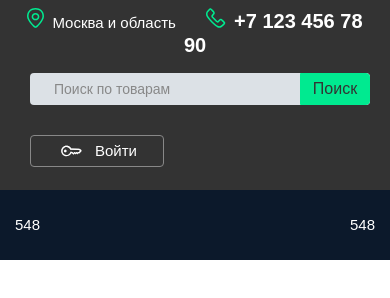
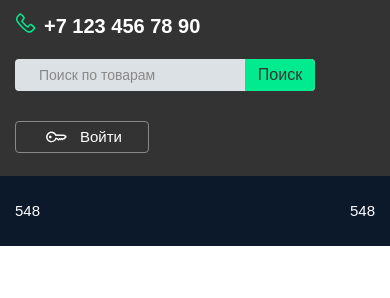
Before and after one commit to Roman2444/catalog-test, a plain HTML site: page index.html in a window 390 px wide. Drawn offline with Linux system fonts and the light colour scheme.

Commit message:
add adaptive to subheader search

```diff
--- a/css/style.css
+++ b/css/style.css
@@ -60,6 +60,7 @@ body {
 
 .subheader-search-wrapped-contact {
     align-items: center;
+    padding: 15px;
     /* text-align: center; */
     /* display: flex; */
     /* margin-right: 69px; */
@@ -103,16 +104,6 @@ body {
     min-width: 680px;
 
 }
-
-@media (max-width: 1250px) {
-    .input-wrapped {
-        position: relative;
-        width: 100%;
-        min-width: 340px;
-    }
-}
-
-
 
 .search-input {
     display:block;
@@ -192,6 +183,53 @@ body {
     vertical-align: middle;
 }
 
+@media (max-width: 1250px) {
+    .input-wrapped {
+        min-width: 340px;
+    }
+}
+
+@media (max-width: 763px) {
+.subheader-phone-number{
+    font-size: 15px;
+    font-weight: 700;
+    line-height: 22px;
+    color: #FFFFFF;
+    }
+}
+
+@media (max-width: 390px) {
+    .input-wrapped {
+        min-width: 300px;
+    }
+    .subheader-location {
+        display: none;
+
+    }
+    .subheader-phone-number{
+        font-size: 20px;
+        font-weight: 700;
+        line-height: 22px;
+    }
+    .subheader-search-wrapped-contact {
+        padding: 5px 0;
+    }
+    .subheader-search-wrapped-input {
+        padding: 15px 0;
+    }
+   .subheader-wrapped-search {
+        padding: 15px 0;
+    }
+
+}
+
+@media (max-width: 350px) {
+    .input-wrapped {
+        min-width: 250px;
+    }
+}
+
+
 /* subheader-main */
 /* ================ */
 
```
